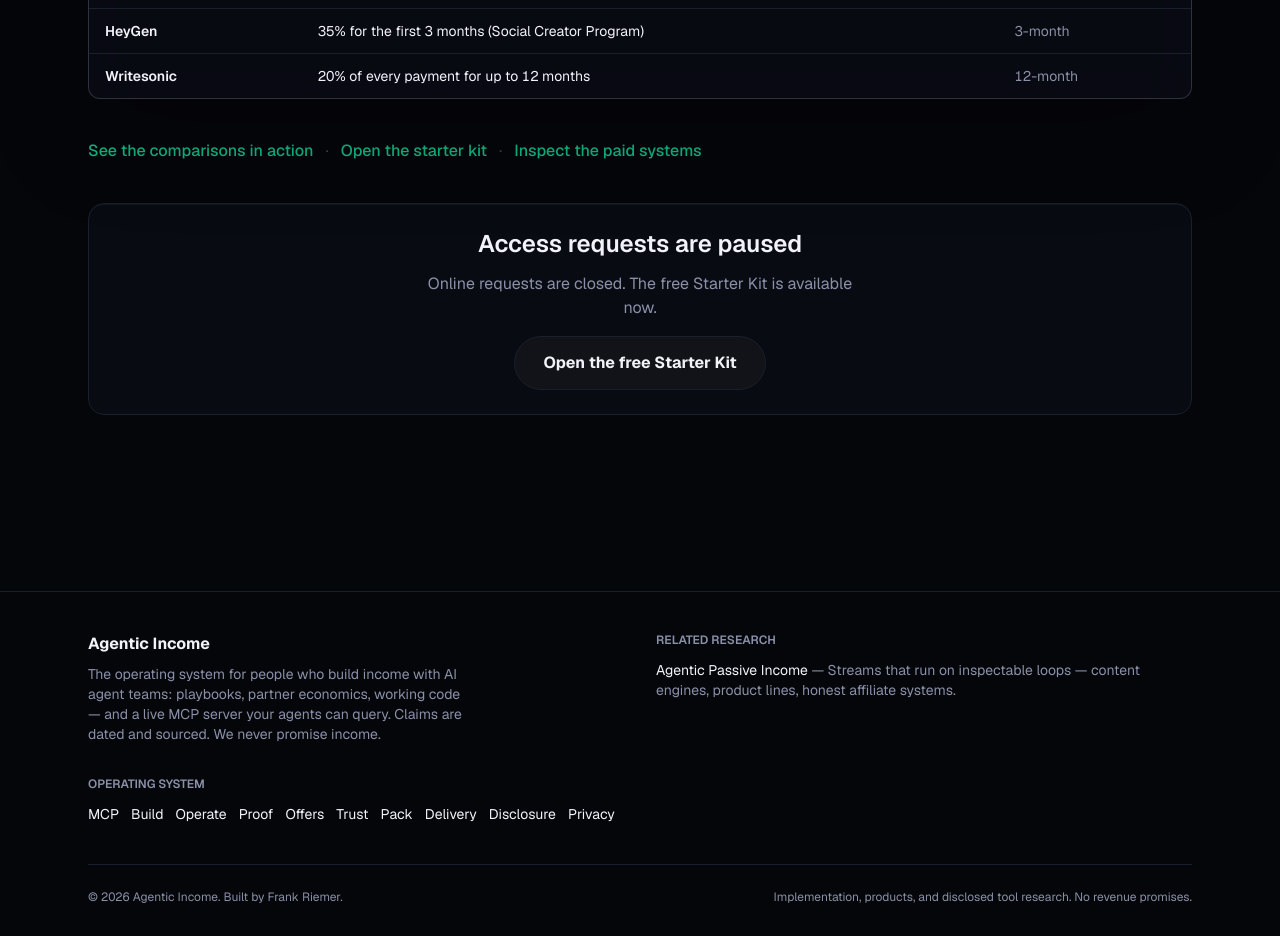
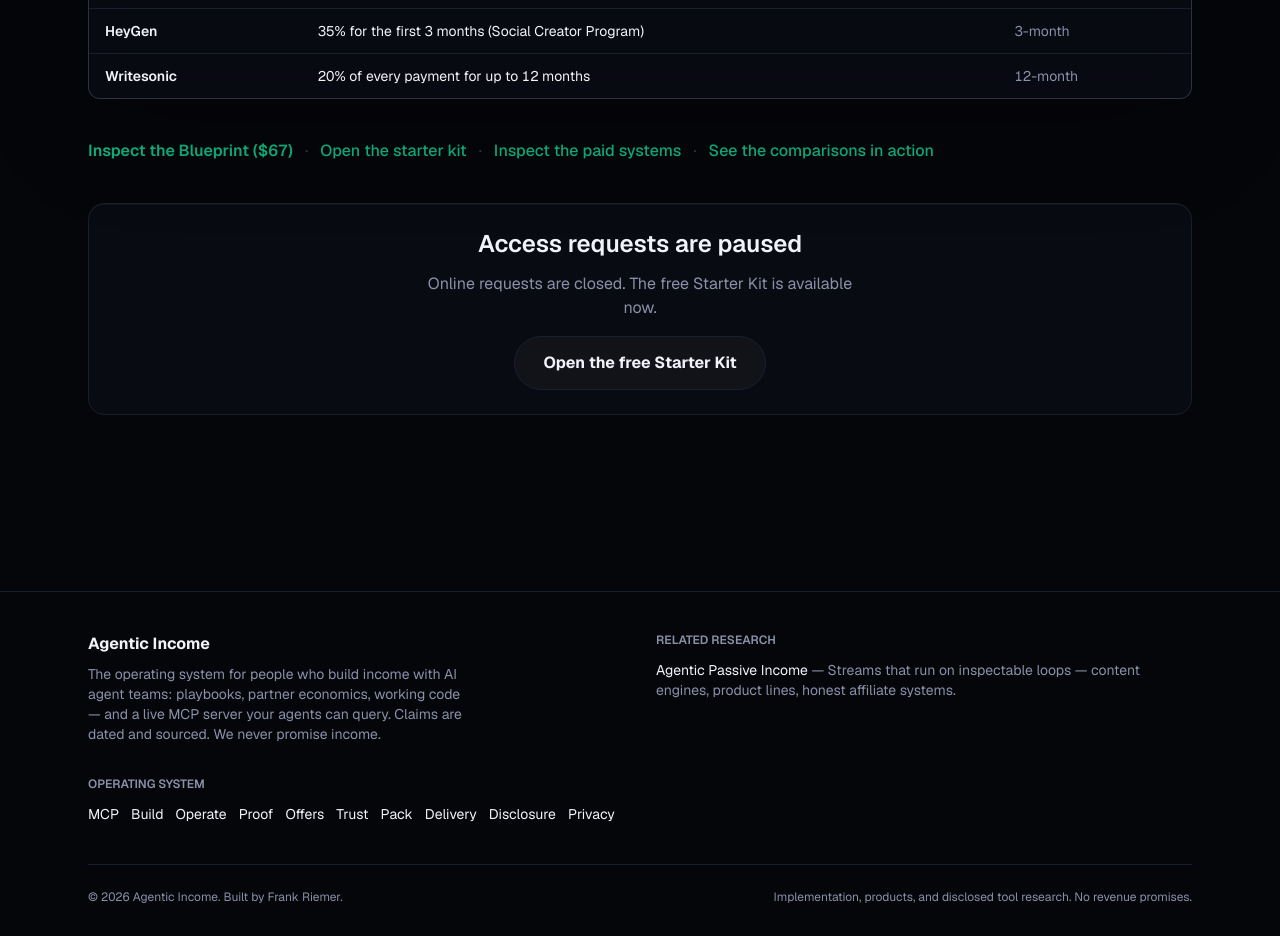
Before and after one commit to frankxai/agenticincome, a Next.js app: page /start in a window 1280 px wide. Shown: the part 1560-2496 px from the top of the page. Built offline with nearby package versions, Linux system fonts and the light colour scheme; no server answers.

Commit message:
feat(conversion): link /start directly to /offers/blueprint ( Blueprint) (#162)

```diff
--- a/app/start/page.tsx
+++ b/app/start/page.tsx
@@ -68,12 +68,14 @@ export default function Start() {
         </table>
       </div>
 
-      <div className="mt-10">
-        <Link href="/blog" className="font-medium text-accent hover:underline">See the comparisons in action</Link>
+      <div className="mt-10 flex flex-wrap items-center gap-y-2">
+        <Link href="/offers/blueprint" className="font-semibold text-accent hover:underline">Inspect the Blueprint ($67)</Link>
         <span className="mx-3 text-muted/40">·</span>
         <Link href="/delivery/starter-kit" className="font-medium text-accent hover:underline">Open the starter kit</Link>
         <span className="mx-3 text-muted/40">·</span>
         <Link href="/offers" className="font-medium text-accent hover:underline">Inspect the paid systems</Link>
+        <span className="mx-3 text-muted/40">·</span>
+        <Link href="/blog" className="font-medium text-accent hover:underline">See the comparisons in action</Link>
       </div>
 
       <EmailCapture headline="Want the build order as a checklist?" sub="Get the step-by-step path and top recurring shortlist. No noise." />
```
